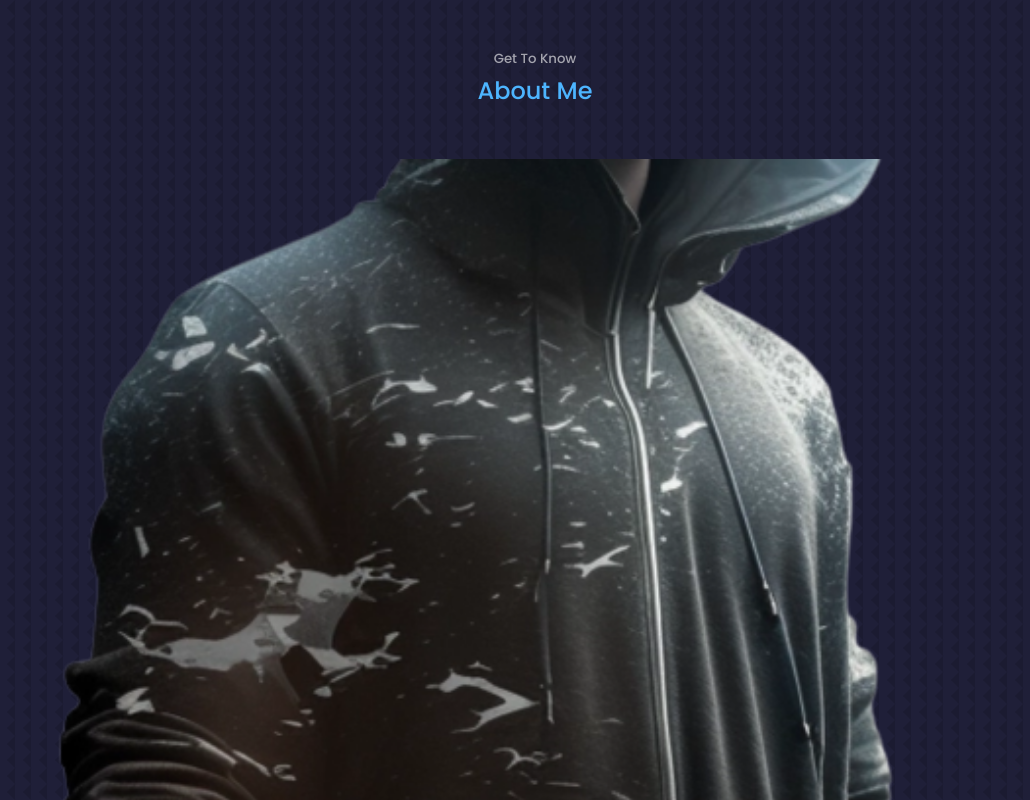
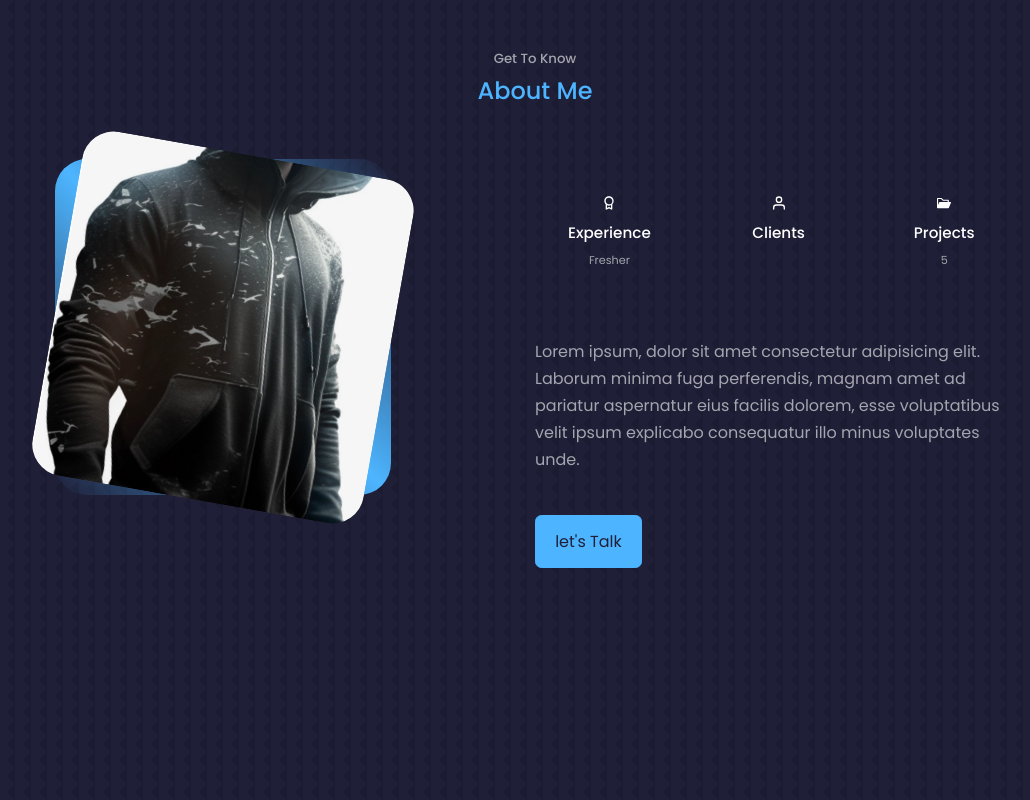
Before and after one commit to usama-py/react-portfolio, a React (Create React App) app: page / in a window 1280 px wide. Shown: the part 1200-2000 px from the top of the page, without its empty margins (105-1135 px from the left). Built offline with nearby package versions, Linux system fonts and the light colour scheme.

Commit message:
styled about

```diff
--- a/src/components/about/about.css
+++ b/src/components/about/about.css
@@ -0,0 +1,69 @@
+.about__container{
+    display: grid;
+    grid-template-columns: 35% 50%;
+    gap: 15%;
+}
+.about__me{
+    width: 100%;
+    aspect-ratio: 1/1;
+    border-radius: 2rem;
+    background: linear-gradient(
+        45deg,
+        transparent,
+        var(--color-primary),
+        transparent
+    );
+    display: grid;
+    place-items: center;
+}
+
+.about__me-image{
+    border-radius: 2rem;
+    overflow: hidden;
+    transform: rotate(10deg);
+    transition: var(--transition);
+}
+
+.about__me-image:hover{
+    transform: rotate(0deg);
+}
+
+.about__cards{
+    display: grid;
+    grid-template-columns: repeat(3, 1fr);
+    gap: 1.5rem;
+}
+
+.about__card{
+    background: var(--color-bg-varient);
+    border: 1px solid transparent;
+    border-radius: 2rem;
+    padding: 2rem;
+    text-align: center;
+}
+
+.about__card:hover{
+    background: transparent;
+    border-color: var(--color-primary-varient);
+    cursor: default;
+}
+
+.about__icon{
+    color: var(--color-primary);
+    font-size: 1.4rem;
+    margin-bottom: 1rem;
+}
+
+.about__card h5{
+    font-size: 0.95rem;
+}
+
+.about__card small{
+    font-size: 0.7rem;
+    color: var(--color-light);
+}
+
+.about__content p{
+    margin: 2rem 0 2.6rem;
+    color: var(--color-light);
+}
```
Also changed, not shown: src/assets/about-me.png.
